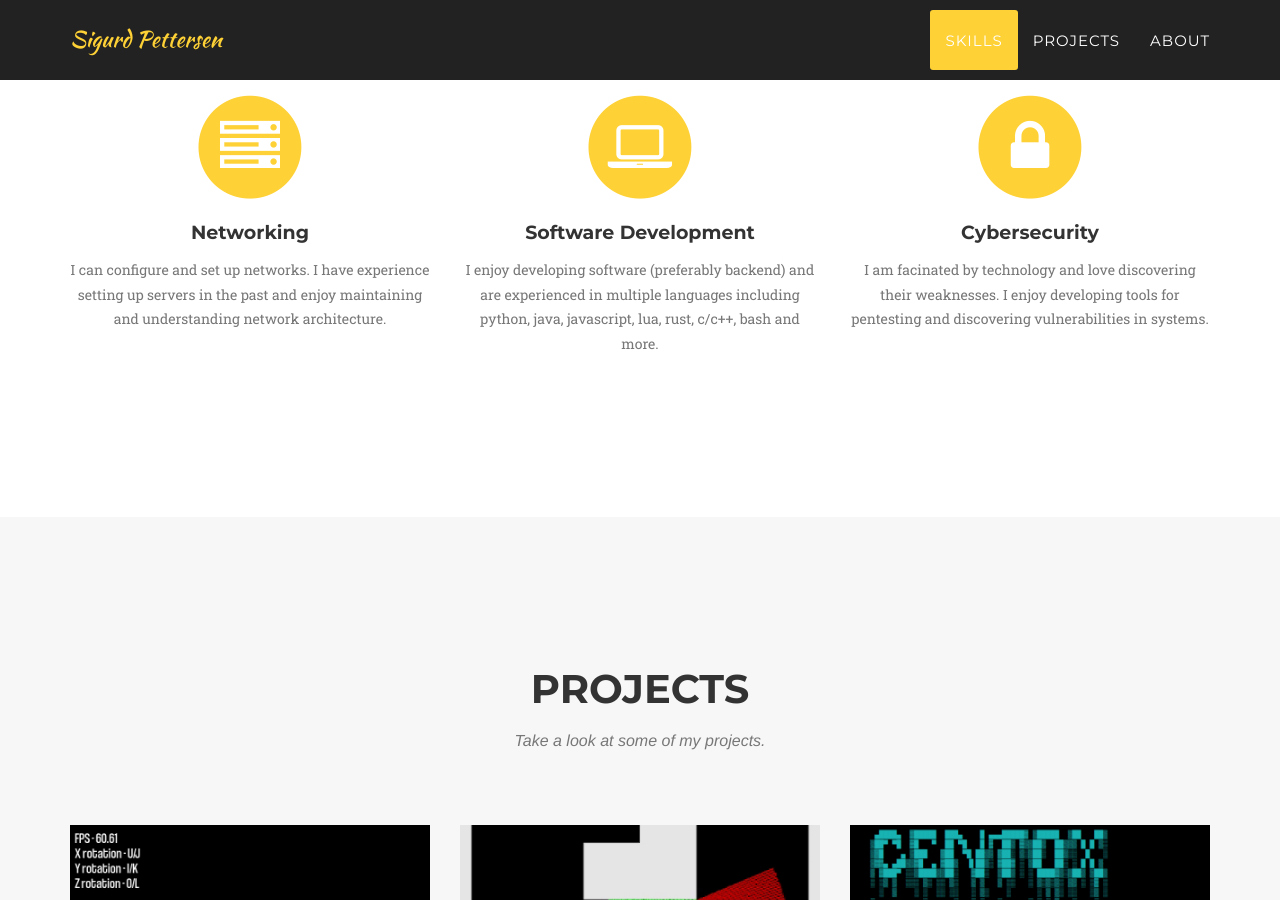
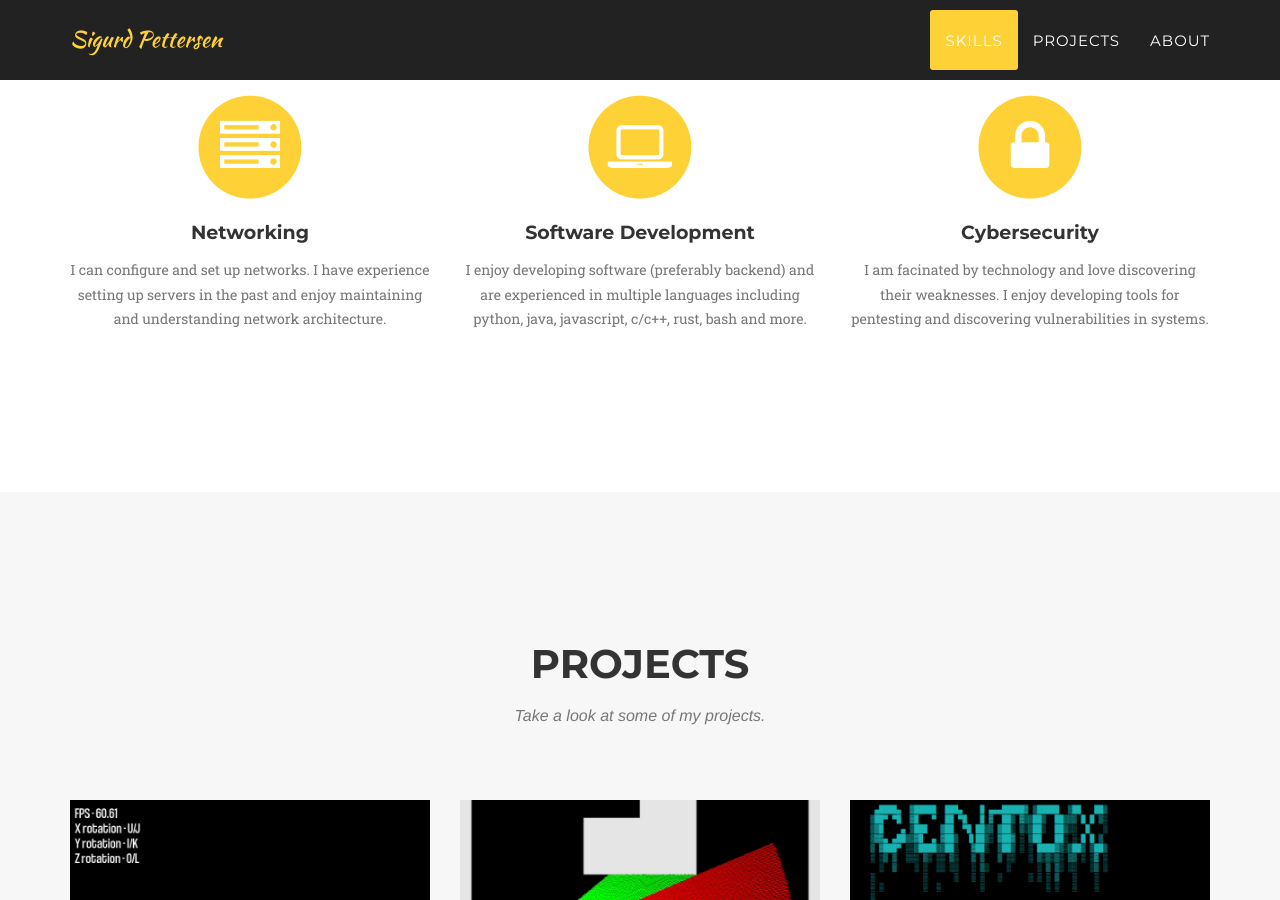
Before and after one commit to Serphyus/serphyus.github.io, a Jekyll site: the page built from index.html, in a window 1280 px wide and 900 px high, scrolled down 1070 px. Built offline with Jekyll 4.4.1, drawn with Linux system fonts in a browser that asks for light colours; some web fonts are replaced.

Commit message:
updated software development skill info

```diff
--- a/_includes/skills.html
+++ b/_includes/skills.html
@@ -22,7 +22,7 @@
 					<i class="fa fa-laptop fa-stack-1x fa-inverse"></i>
 				</span>
 				<h4 class="skills-heading">Software Development</h4>
-				<p class="text-muted">I enjoy developing software (preferably backend) and are experienced in multiple languages including python, java, javascript, lua, rust, c/c++, bash and more.</p>
+				<p class="text-muted">I enjoy developing software (preferably backend) and are experienced in multiple languages including python, java, javascript, c/c++, rust, bash and more.</p>
 			</div>
 			<div class="col-md-4">
 				<span class="fa-stack fa-4x">
```
